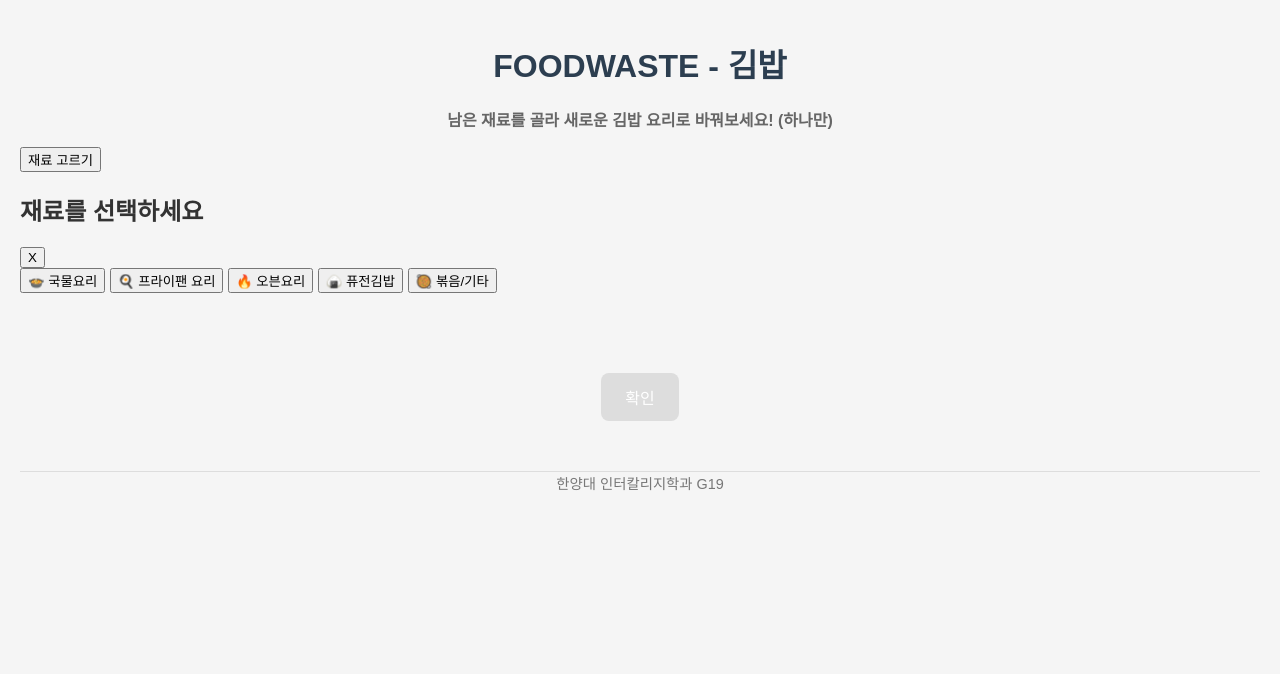
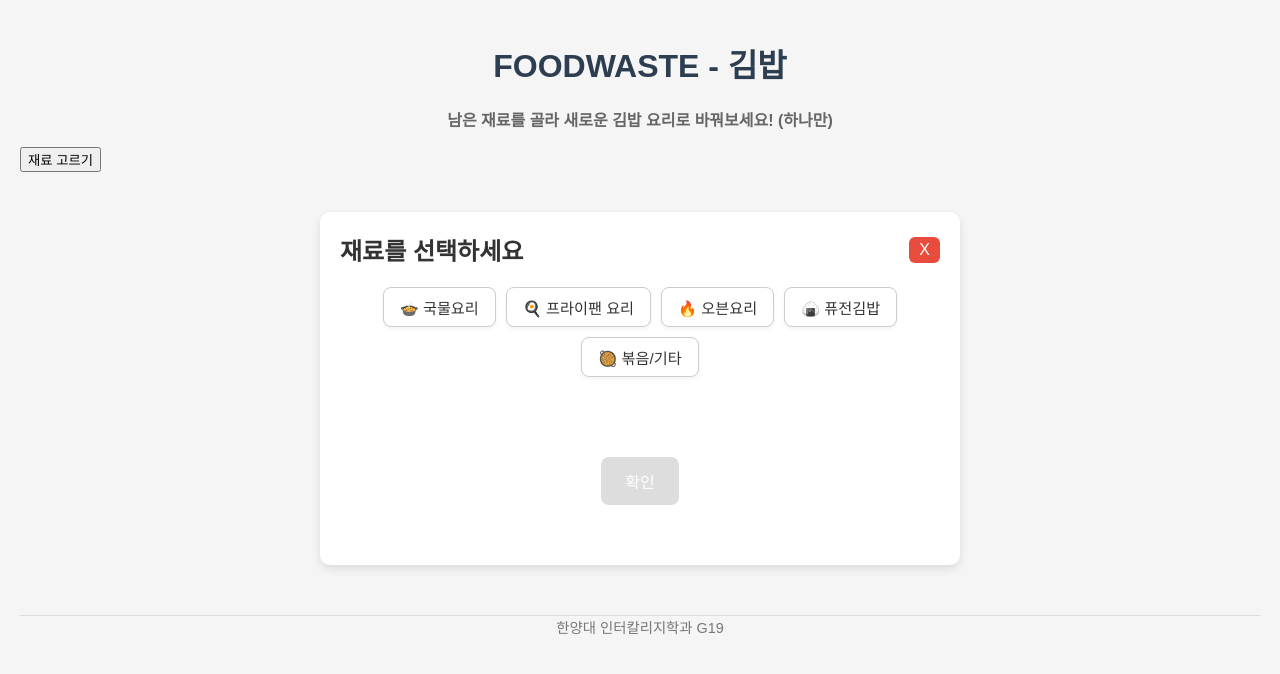
Before and after one commit to STDT-G19/foodwaste-kimbap, a plain HTML site: page index.html in a window 1280 px wide. Drawn offline with Linux system fonts and the light colour scheme.

Commit message:
Update site files

```diff
--- a/style.css
+++ b/style.css
@@ -24,28 +24,63 @@ header {
   color: #666;
 }
 
+/* 모달 중앙 정렬 */
+.modal-content {
+  max-width: 600px;
+  margin: 40px auto;
+  background: white;
+  padding: 20px;
+  border-radius: 10px;
+  box-shadow: 0 4px 10px rgba(0, 0, 0, 0.1);
+  text-align: center;
+}
+
+.modal-header {
+  display: flex;
+  justify-content: space-between;
+  align-items: center;
+  margin-bottom: 20px;
+}
+
+.modal-header h2 {
+  margin: 0;
+  font-size: 1.5rem;
+}
+
+.close-btn {
+  font-size: 1rem;
+  padding: 4px 10px;
+  background: #e74c3c;
+  color: white;
+  border: none;
+  border-radius: 6px;
+  cursor: pointer;
+}
+
 /* 카테고리 버튼 */
-.category-bar {
+.category-tabs {
   display: flex;
   justify-content: center;
   gap: 10px;
-  margin: 20px auto 0;
+  margin-bottom: 20px;
   flex-wrap: wrap;
 }
 
-.category-bar button {
+.category-tabs button {
   padding: 8px 16px;
   font-size: 0.95rem;
   border: none;
-  background-color: #ddd;
+  background-color: #ffffff;
   color: #333;
   border-radius: 8px;
   cursor: pointer;
   transition: background-color 0.2s;
+  border: 1px solid #ccc;
+  box-shadow: 0 2px 4px rgba(0,0,0,0.05);
 }
 
-.category-bar button.active,
-.category-bar button:hover {
+.category-tabs button.active,
+.category-tabs button:hover {
   background-color: #ff9800;
   color: white;
 }
```
